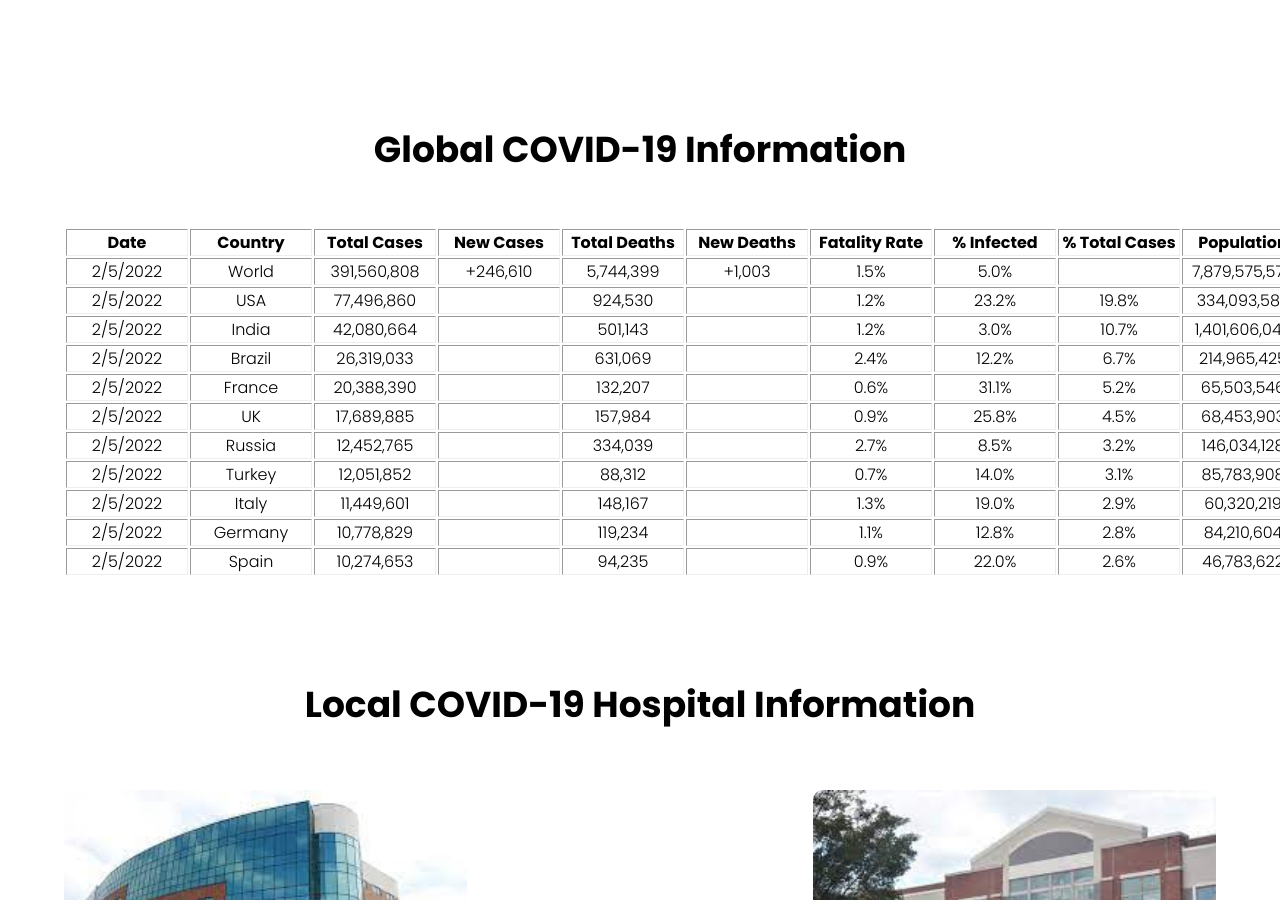
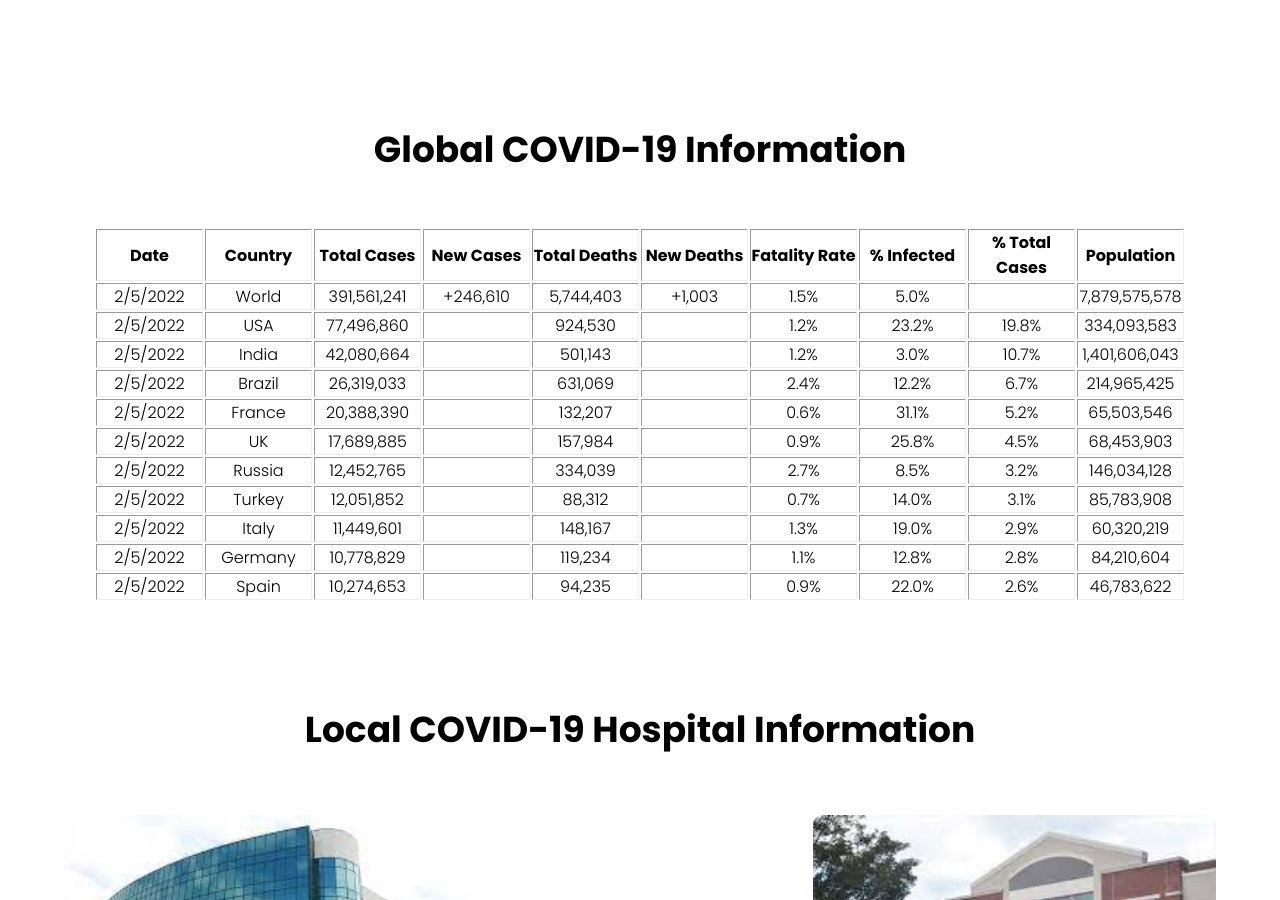
Before and after one commit to Pasin3ru/Tracking-COVID-19, a Jekyll site: the page built from index.html, in a window 1280 px wide and 900 px high, scrolled down 1210 px. Built offline with Jekyll 4.4.1, drawn with Linux system fonts in a browser that asks for light colours.

Commit message:
Readjust column min width

```diff
--- a/_includes/hospital-tables/global_data.html
+++ b/_includes/hospital-tables/global_data.html
@@ -1,25 +1,25 @@
 <table border="1" class="dataframe">
   <thead>
     <tr style="text-align: center;">
-      <th style="min-width: 120px;">Date</th>
-      <th style="min-width: 120px;">Country</th>
-      <th style="min-width: 120px;">Total Cases</th>
-      <th style="min-width: 120px;">New Cases</th>
-      <th style="min-width: 120px;">Total Deaths</th>
-      <th style="min-width: 120px;">New Deaths</th>
-      <th style="min-width: 120px;">Fatality Rate</th>
-      <th style="min-width: 120px;">% Infected</th>
-      <th style="min-width: 120px;">% Total Cases</th>
-      <th style="min-width: 120px;">Population</th>
+      <th style="min-width: 105px;">Date</th>
+      <th style="min-width: 105px;">Country</th>
+      <th style="min-width: 105px;">Total Cases</th>
+      <th style="min-width: 105px;">New Cases</th>
+      <th style="min-width: 105px;">Total Deaths</th>
+      <th style="min-width: 105px;">New Deaths</th>
+      <th style="min-width: 105px;">Fatality Rate</th>
+      <th style="min-width: 105px;">% Infected</th>
+      <th style="min-width: 105px;">% Total Cases</th>
+      <th style="min-width: 105px;">Population</th>
     </tr>
   </thead>
   <tbody>
     <tr>
       <td>2/5/2022</td>
       <td>World</td>
-      <td>391,560,808</td>
+      <td>391,561,241</td>
       <td>+246,610</td>
-      <td>5,744,399</td>
+      <td>5,744,403</td>
       <td>+1,003</td>
       <td>1.5%</td>
       <td>5.0%</td>
```
